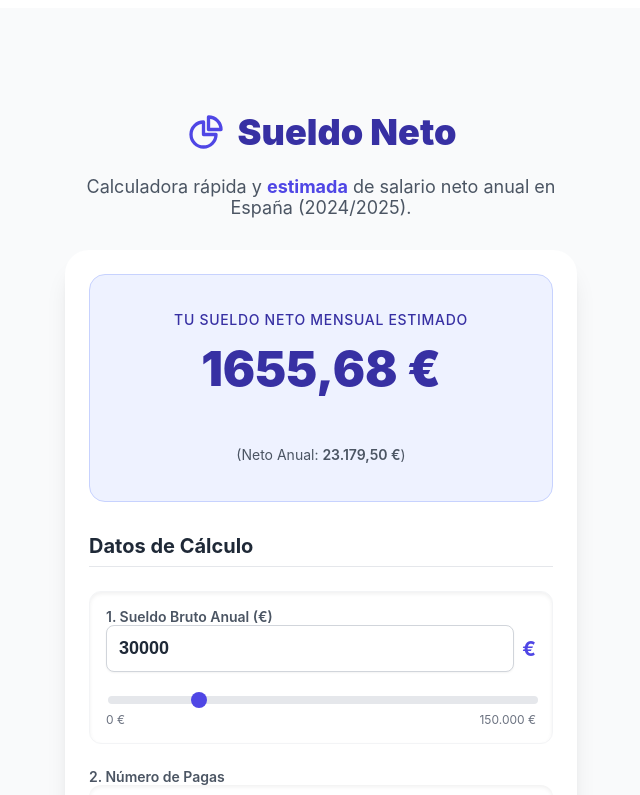
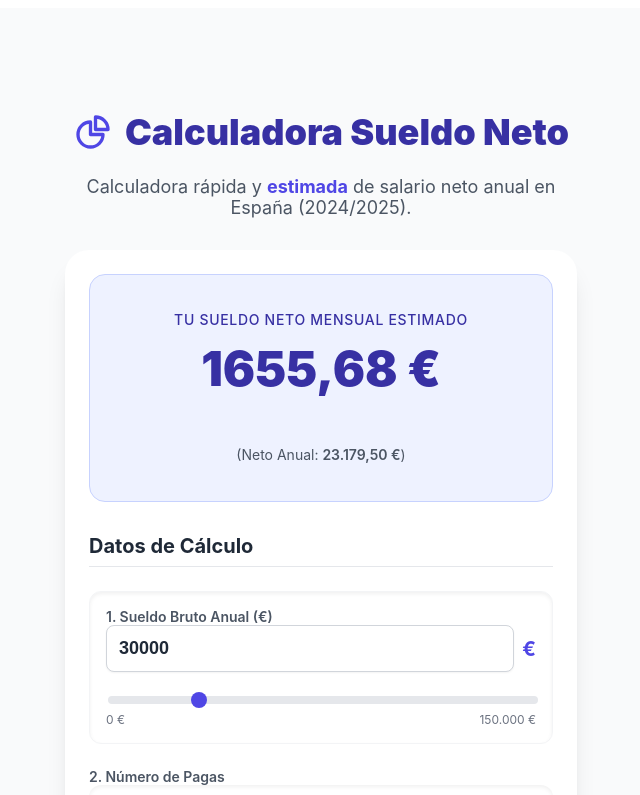
Before and after one commit to albergrs90/calculadora-sueldo-neto, a React (Vite) app: page / in a window 1280 px wide. Shown: the top 795 px of the page, without its empty margins (319-959 px from the left). Built offline with nearby package versions, Linux system fonts and the light colour scheme.

Commit message:
Corrección de título.

```diff
--- a/src/App.jsx
+++ b/src/App.jsx
@@ -141,7 +141,7 @@ const App = () => {
         <header className="app-header">
           <h1 className="main-title">
             <CalculatorIcon className="main-title-icon" />
-            Sueldo Neto
+            Calculadora Sueldo Neto
           </h1>
           <p className="app-subtitle">
             Calculadora rápida y <strong>estimada</strong> de salario neto anual
```
